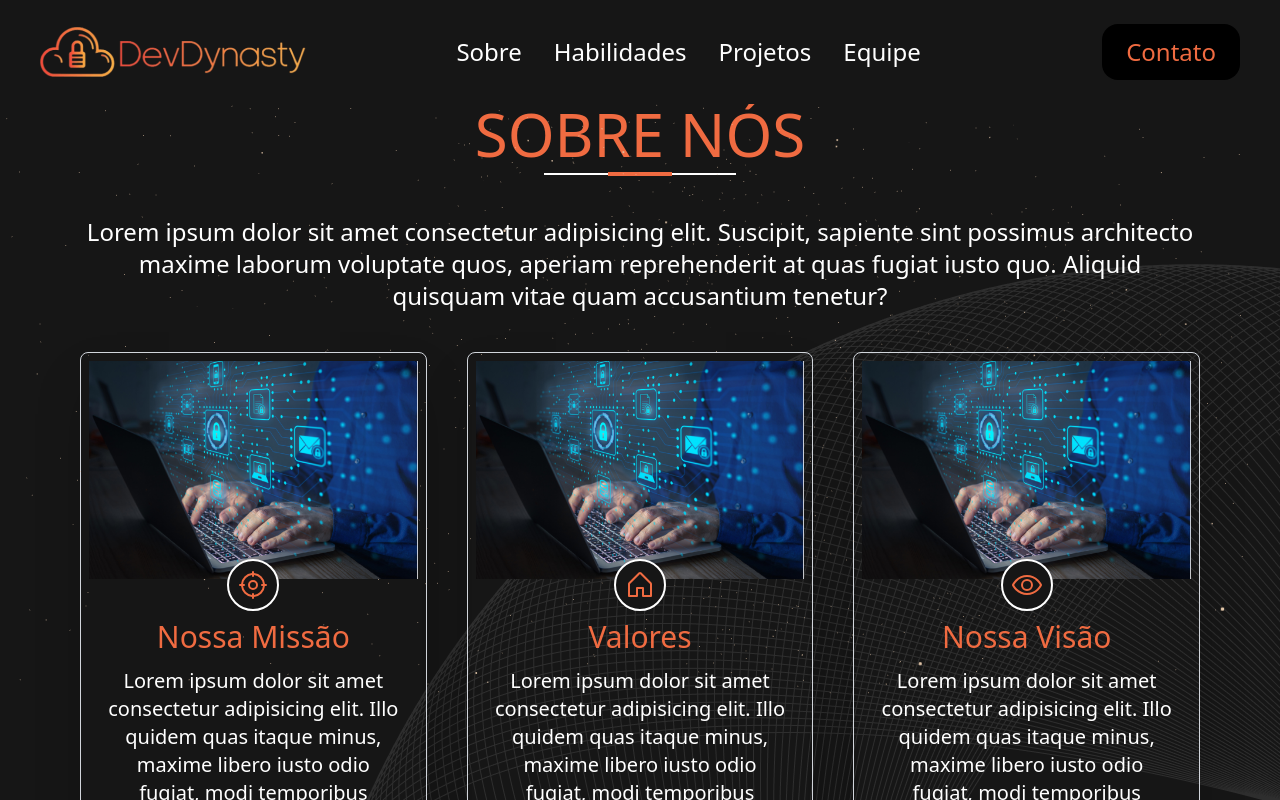
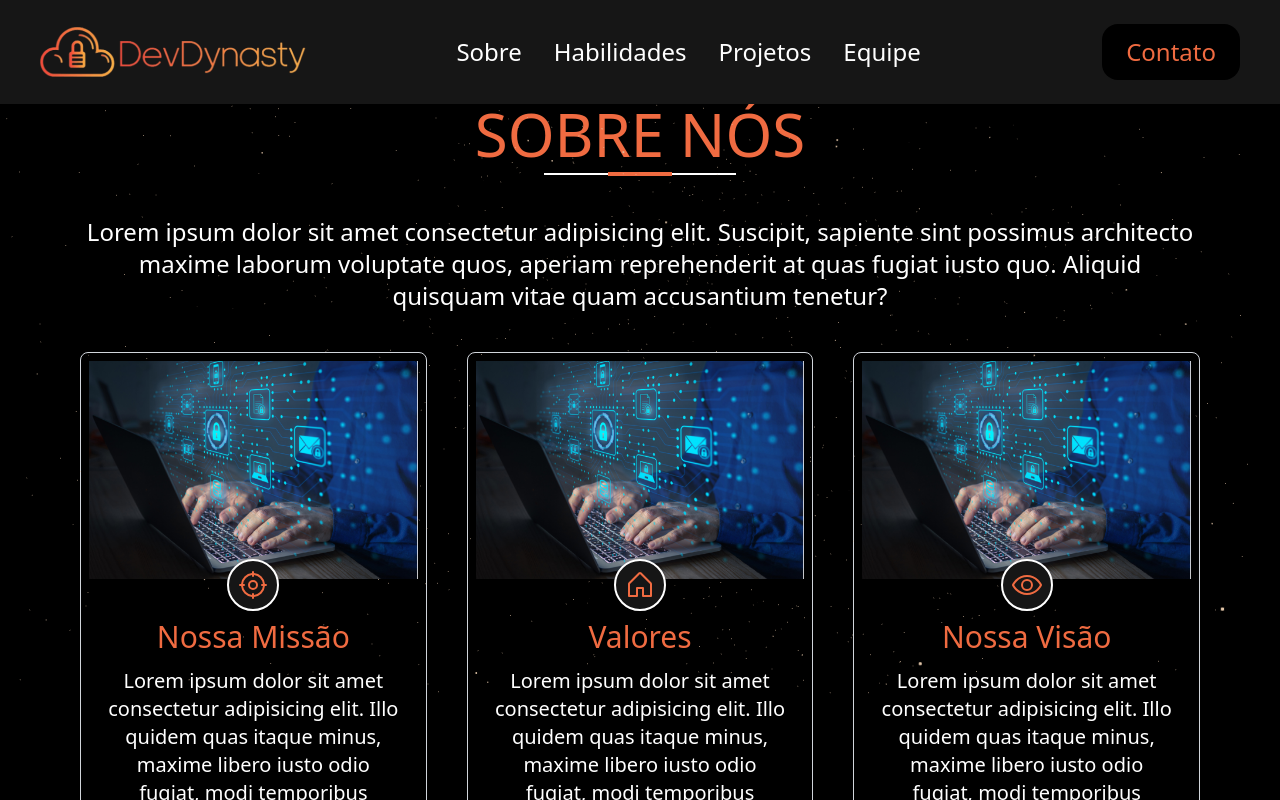
Before and after one commit to org-dev-dynasty/portal-interno-front, a React (Vite) app: page / in a window 1280 px wide. Shown: the top 800 px of the page. Built offline with nearby package versions, Linux system fonts and the light colour scheme.

Commit message:
feat: Atualizar links da barra de navegação

```diff
--- a/src/app/screens/client/home/index.tsx
+++ b/src/app/screens/client/home/index.tsx
@@ -16,7 +16,7 @@ export function Home() {
         <>
             <Navbar />
             <StarsCanvas />
-            <main className="bg-BLACK bg-no-repeat h-full" style={{ backgroundImage: `url(${LooperGroup})` }}>
+            <main className="bg-black h-full" >
                 <section id="sobre">
                     <p className="text-6xl text-center text-ORANGE">SOBRE NÓS</p>
                     <div className="flex mt-2 items-center justify-center">
@@ -48,7 +48,7 @@ export function Home() {
                     <p className="text-2xl text-center text-white mt-10 mx-20">Lorem ipsum dolor sit amet consectetur adipisicing elit. Suscipit, sapiente sint possimus architecto maxime laborum voluptate quos, aperiam reprehenderit at quas fugiat iusto quo. Aliquid quisquam vitae quam accusantium tenetur?</p>
                     <Swiper />
                 </section>
-                <section id="esquipe">
+                <section id="equipe">
                     <p className="text-6xl text-center text-ORANGE">EQUIPE</p>
                     <div className="flex mt-2 items-center justify-center">
                         <div className="w-16 h-0.5 bg-white"></div>
```
